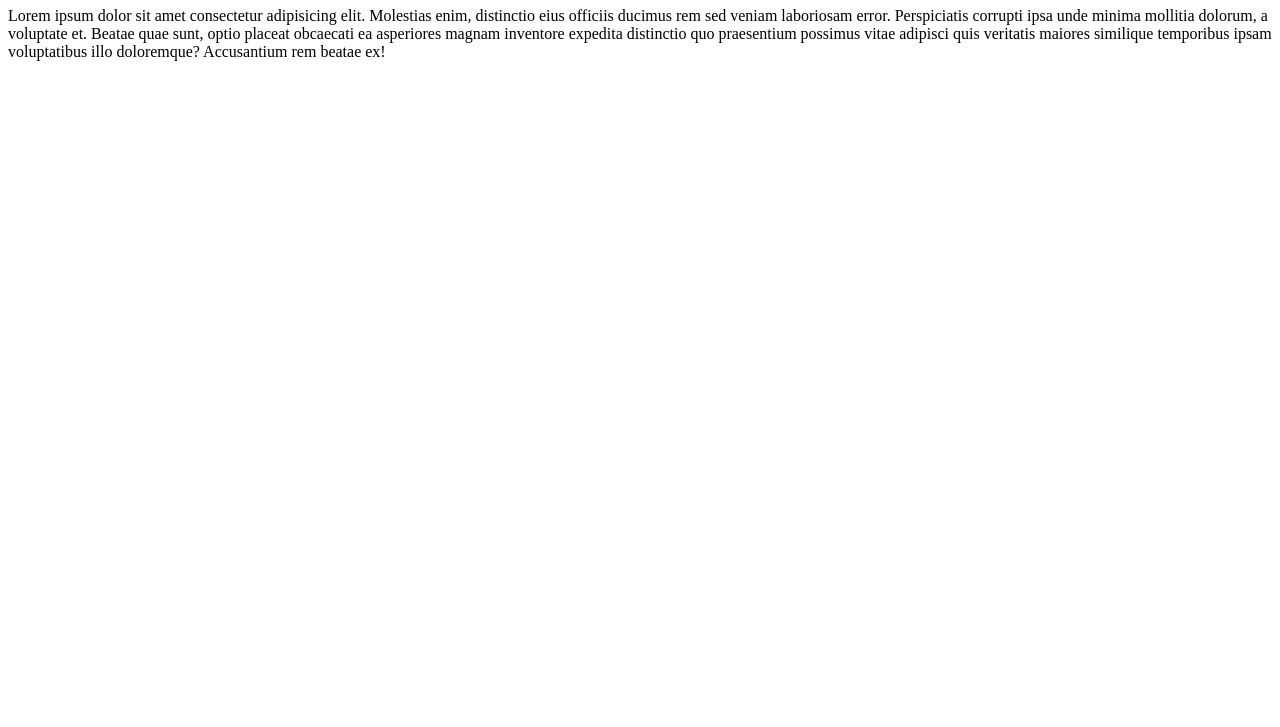
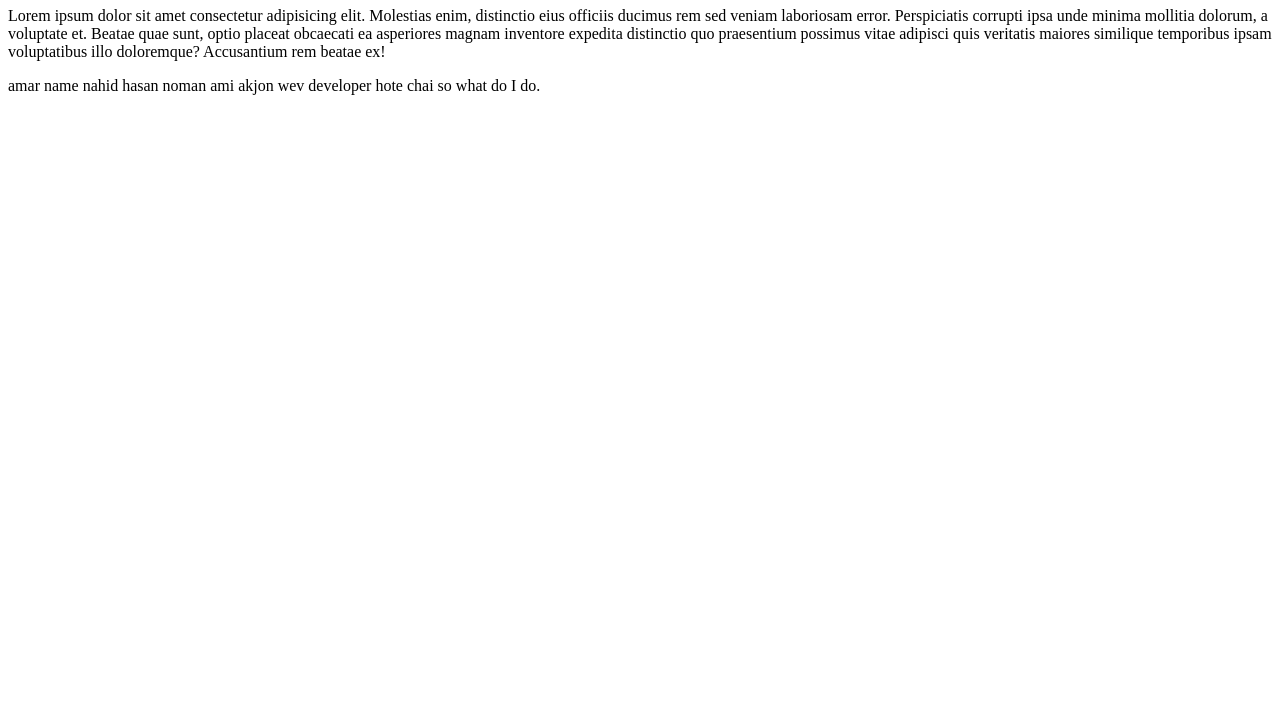
Before and after one commit to NahidAhmed07/my-facebook, a plain HTML site: page index.html in a window 1280 px wide. Shown: the part 73-800 px from the top of the page. Drawn offline with Linux system fonts and the light colour scheme.

Commit message:
Update index.html
my name added

```diff
--- a/index.html
+++ b/index.html
@@ -9,6 +9,7 @@
 <body>
   <h1>facebook.com</h1>
         <p>Lorem ipsum dolor sit amet consectetur adipisicing elit. Molestias enim, distinctio eius officiis ducimus rem sed veniam laboriosam error. Perspiciatis corrupti ipsa unde minima mollitia dolorum, a voluptate et. Beatae quae sunt, optio placeat obcaecati ea asperiores magnam inventore expedita distinctio quo praesentium possimus vitae adipisci quis veritatis maiores similique temporibus ipsam voluptatibus illo doloremque? Accusantium rem beatae ex!  </p>
+  <p>amar name nahid hasan noman ami akjon wev developer hote chai so what do I do. </p>
 
 </body>
 </html>
```
